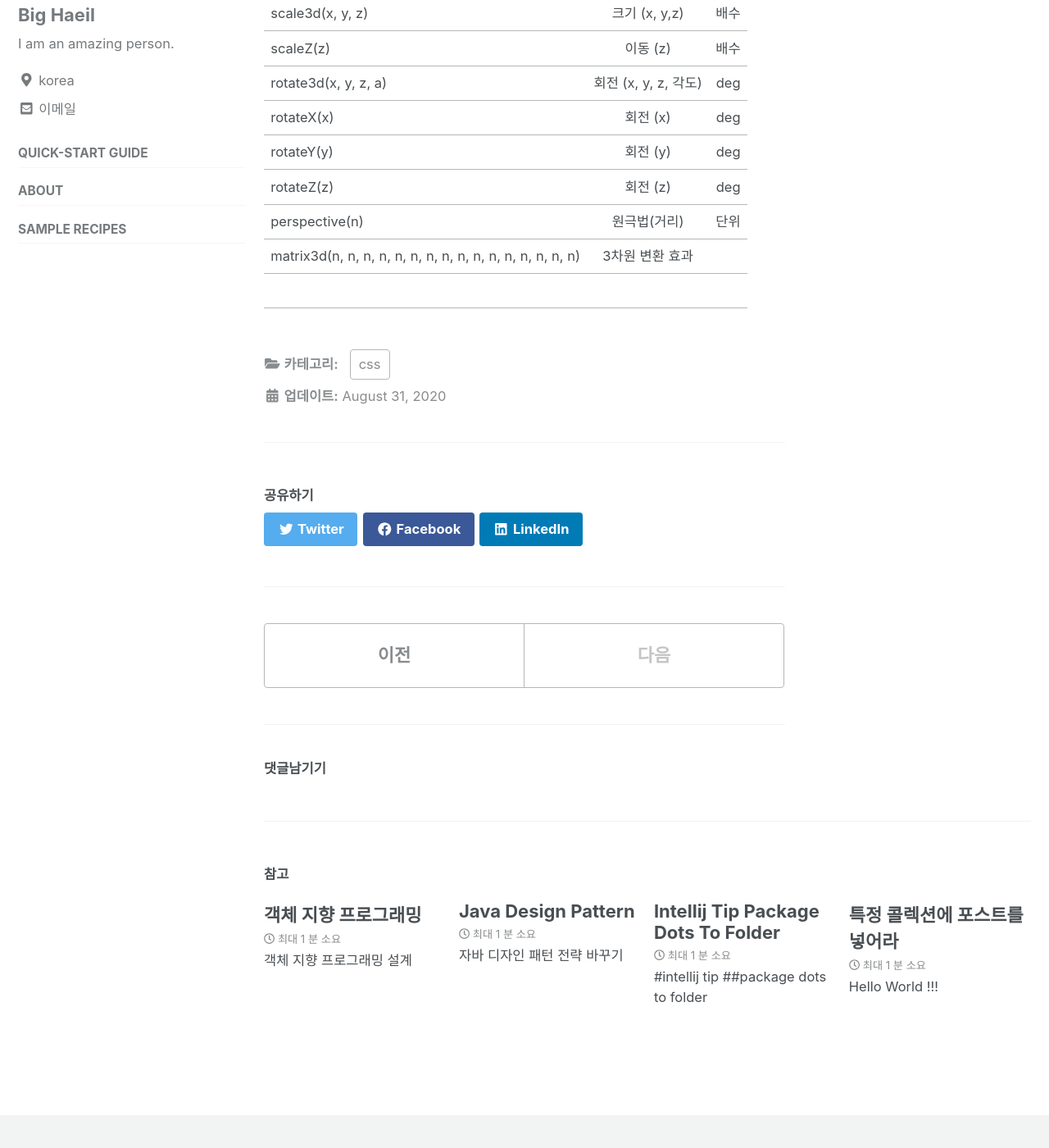
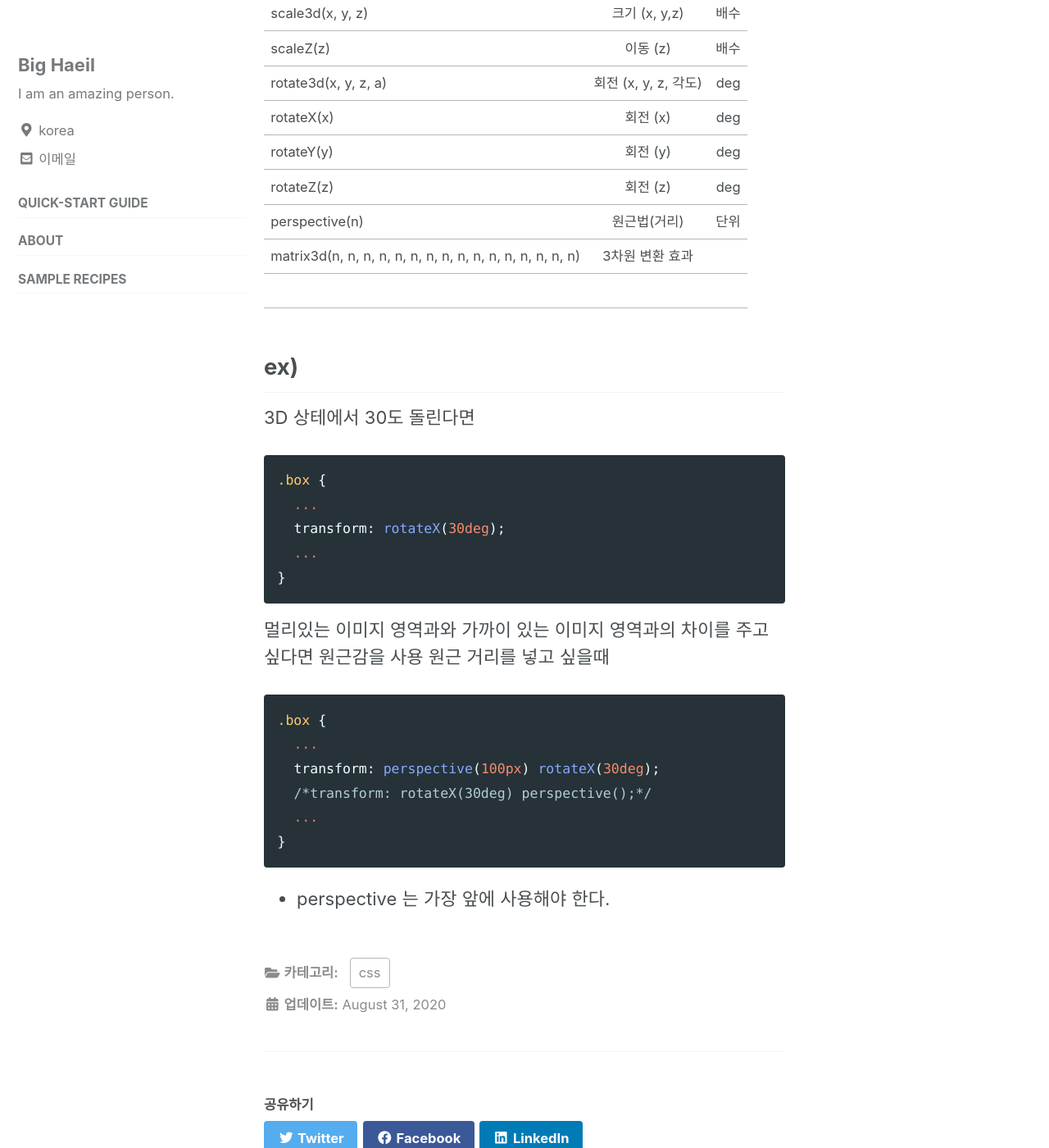
Before and after one commit to bighaeil/bighaeil.github.io, a Jekyll site: the page built from _posts/2020-08-31-css-study.md, in a window 1280 px wide and 1400 px high, scrolled down 2835 px. Shown: the whole window at 82% size. Built offline with Jekyll 4.4.1, drawn with Linux system fonts in a browser that asks for light colours; cached includes are drawn as plain includes; nearby versions of some CDN libraries; comment, search, counter and statistics services are not loaded.

Commit message:
today css

````diff
--- a/_posts/2020-08-31-css-study.md
+++ b/_posts/2020-08-31-css-study.md
@@ -100,7 +100,31 @@ translate : 상황에 때라서 실시간으로 변해야 된다면
 | rotateY(y) | 회전 (y) | deg |
 | rotateZ(z) | 회전 (z) | deg |
 |----
-| perspective(n) | 원극법(거리) | 단위 |
+| perspective(n) | 원근법(거리) | 단위 |
 |----
 | matrix3d(n, n, n, n, n, n, n, n, n, n, n, n, n, n, n, n) | 3차원 변환 효과 |  |
 |
+
+## ex)
+
+3D 상테에서 30도 돌린다면
+```css
+.box {
+  ...
+  transform: rotateX(30deg);
+  ...
+}
+```
+
+멀리있는 이미지 영역과와 가까이 있는 이미지 영역과의 차이를 주고 싶다면 원근감을 사용
+원근 거리를 넣고 싶을때
+```css
+.box {
+  ...
+  transform: perspective(100px) rotateX(30deg);
+  /*transform: rotateX(30deg) perspective();*/
+  ...
+}
+```
+
+* perspective 는 가장 앞에 사용해야 한다.
````
